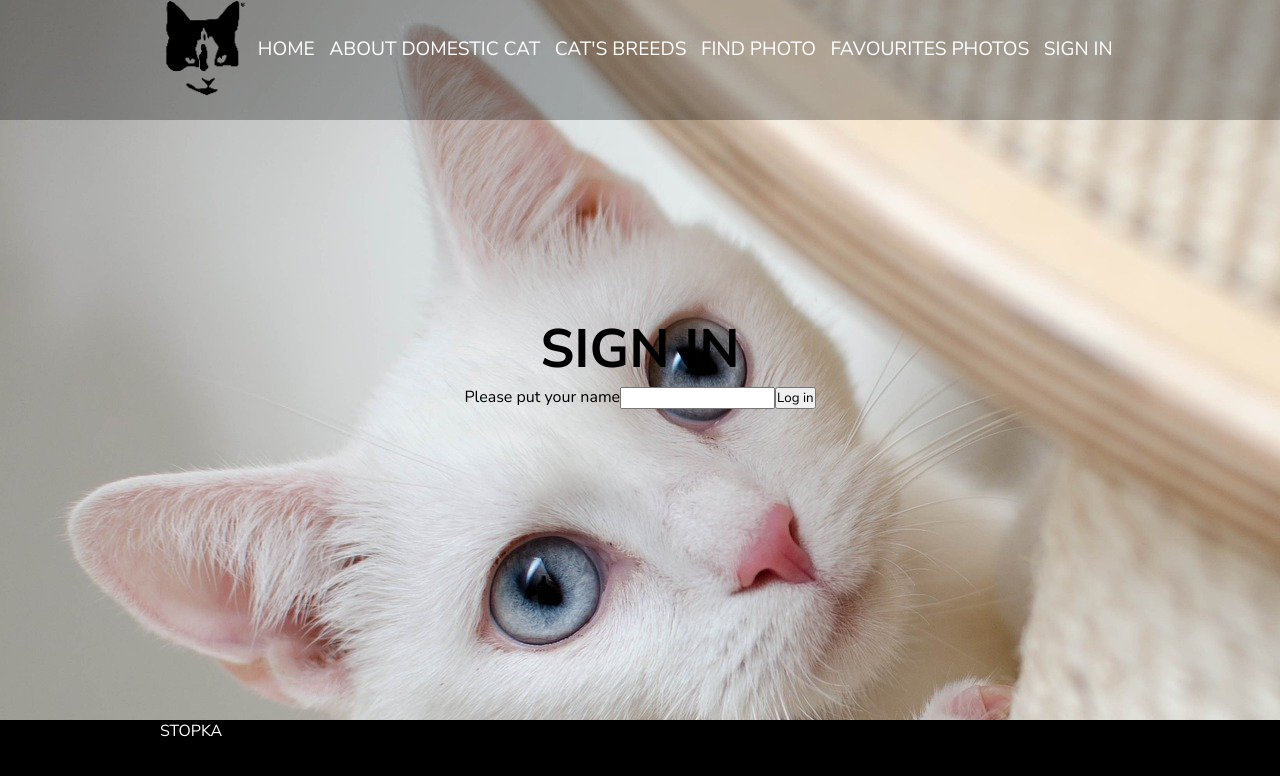
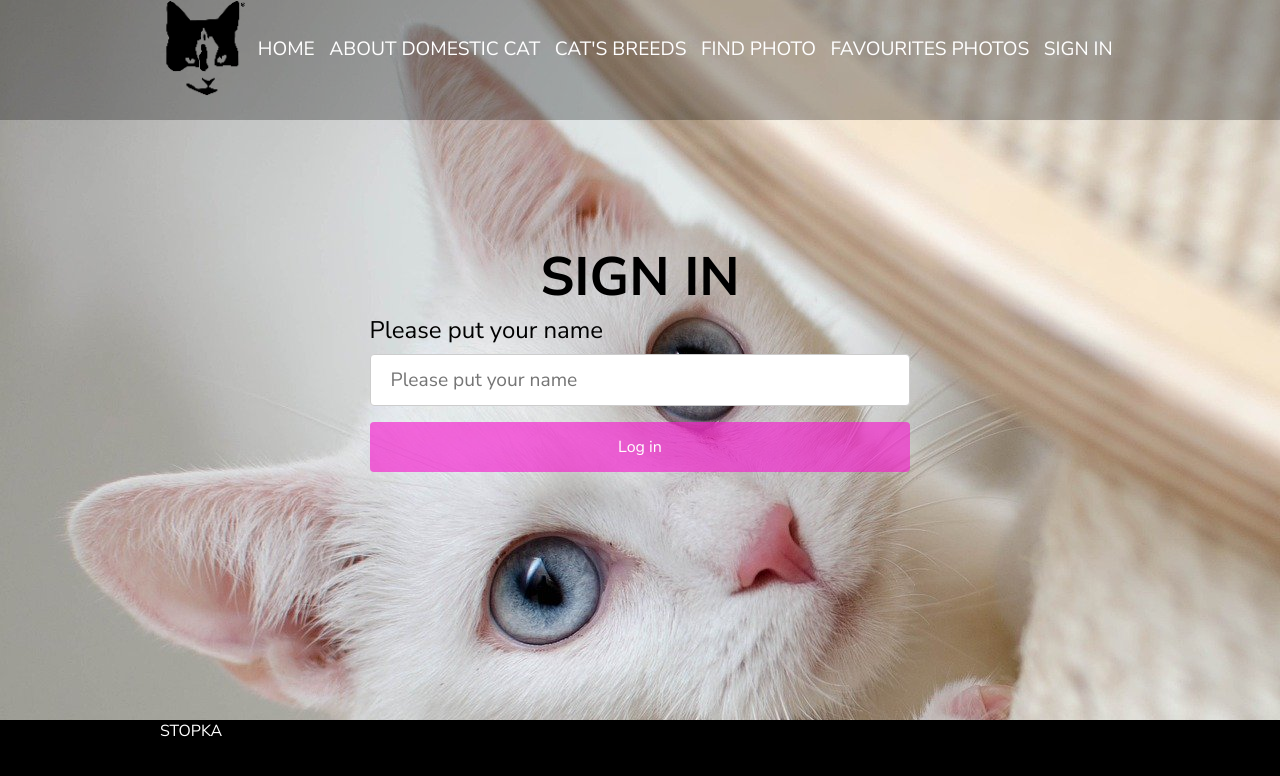
Before and after one commit to MaciejGazdecki/Cat-s-App, a React app: page /#/logowanie in a window 1280 px wide. Shown: the top 776 px of the page. Built offline with nearby package versions, Linux system fonts and the light colour scheme.

Commit message:
login page

```diff
--- a/src/js/components/Main Components/LoginPage/_loginPage.scss
+++ b/src/js/components/Main Components/LoginPage/_loginPage.scss
@@ -9,9 +9,58 @@
   justify-content: center;
   flex-direction: column;
   h1 {
+    @include only-mobiles-landscape {
+      margin-top: 10%;
+      font-size: 36px;
+    }
     font-size: 54px;
+    text-align: center;
   }
 }
 .userOnPage {
   font-size: 54px;
 }
+form {
+  @include only-mobiles-landscape {
+    width: 60%;
+    margin: 0 auto;
+  }
+  @include iPhonexAndPixel2XL {
+    width: 60%;
+    margin: 0 auto;
+  }
+  margin: $margin-mobile;
+}
+
+input[type=text] {
+  width: 100%;
+  padding: 12px 20px;
+  margin: 8px 0;
+  display: inline-block;
+  border: 1px solid #ccc;
+  border-radius: 4px;
+  box-sizing: border-box;
+}
+
+label {
+  font-size: 1.5rem;
+  text-align: center;
+}
+input[type=submit] {
+  width: 100%;
+  background-color: $button-colors;
+  color: white;
+  padding: 14px 20px;
+  margin: 8px 0;
+  border: none;
+  border-radius: 4px;
+  cursor: pointer;
+  font-size: 1rem;
+}
+
+input[type=submit]:hover {
+  background-color: rgba(150,80,206,.65);;
+}
+input[placeholder] {
+  font-size: 1.2rem;
+}
--- a/src/js/components/Main Components/LoginPage/loginPage.js
+++ b/src/js/components/Main Components/LoginPage/loginPage.js
@@ -1,4 +1,4 @@
-import React, {useState, useEffect} from 'react';
+import React, {useState} from 'react';
 const uniqid = require('uniqid');
 
 function LoginPage() {
@@ -8,6 +8,7 @@ function LoginPage() {
         if (user.trim()) {
             localStorage.setItem('userName', user);
             localStorage.setItem('userID', uniqid());
+            setUser('');
         }
     };
 
@@ -15,16 +16,20 @@ function LoginPage() {
     if (localStorage.getItem('userName')) pageUser = localStorage.getItem('userName');
 
     const form =
-        <>
+        <div className={'form-wrapper'}>
             <h1>SIGN IN</h1>
             <form onSubmit={handleSubmit}>
                 <label>
                     Please put your name
-                    <input type="text" id={'login'}  onChange={(event => setUser(event.target.value)) }/>
+                    <input type="text" id={'login'}
+                           placeholder={'Please put your name'}
+                           value={user}
+                           onChange={(event => setUser(event.target.value)) }
+                    />
                 </label>
                 <input type="submit" value="Log in" />
             </form>
-        </>;
+        </div>;
 
     const userOnPage =
         <div className={'userOnPage'}>
```
